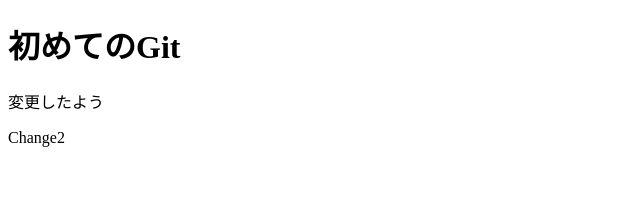
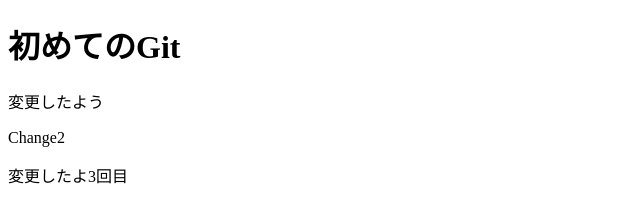
Before and after one commit to JunP0000/gitsample, a plain HTML site: page index.html in a window 1280 px wide. Shown: the whole page, without its empty margins (0-640 px from the left). Drawn offline with Linux system fonts and the light colour scheme.

Commit message:
変更したよ3回目

```diff
--- a/index.html
+++ b/index.html
@@ -10,5 +10,6 @@
   <h1>初めてのGit</h1>
   <p>変更したよう</p>
   <p>Change2</p>
+  <p>変更したよ3回目</p>
 </body>
 </html>
```
